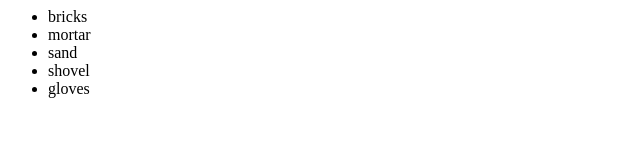
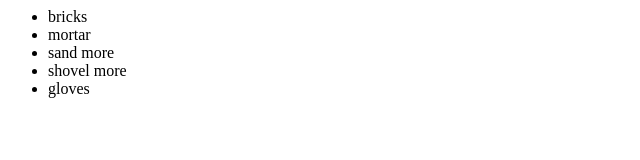
Before and after one commit to winuxworx/spycedextest, a plain HTML site: page index.html in a window 1280 px wide. Shown: the full height of the page, 0-640 px from the left. Drawn offline with Linux system fonts and the light colour scheme.

Commit message:
sand and shovel changes

```diff
--- a/index.html
+++ b/index.html
@@ -5,8 +5,8 @@
             <ul>
                 <li>bricks</li>
                 <li>mortar</li>
-                <li>sand</li>
-                <li>shovel</li>
+                <li>sand more</li>
+                <li>shovel more</li>
                 <li>gloves</li>
             </ul>
         </div>
```
